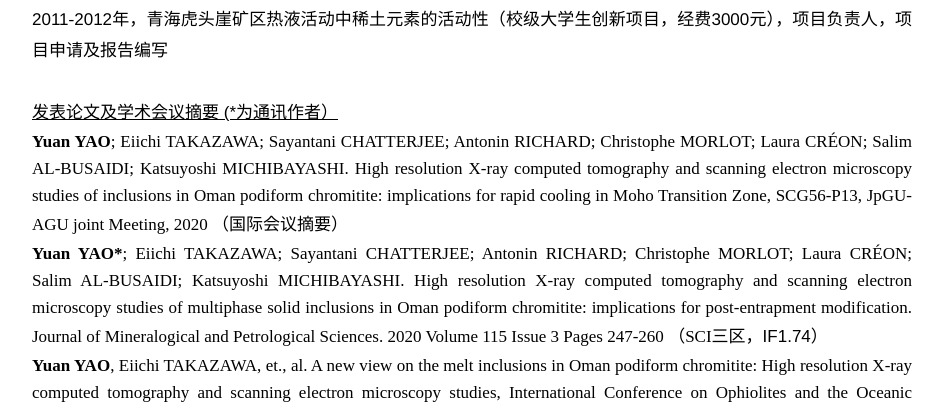
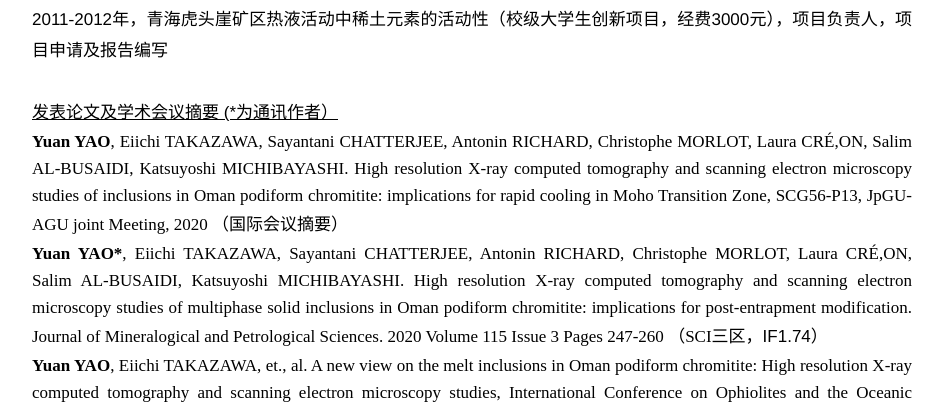
Before and after one commit to saogangan/yuanyao.github-io, a plain HTML site: page cv.html in a window 1280 px wide. Shown: the part 1360-1764 px from the top of the page, without its empty margins (169-1112 px from the left). Drawn offline with Linux system fonts and the light colour scheme; no server answers; a script that the page names is missing.

Commit message:
Update cv.html

```diff
--- a/cv.html
+++ b/cv.html
@@ -104,8 +104,8 @@ html { -webkit-font-smoothing: antialiased; -moz-osx-font-smoothing: grayscale;
 <p class="p5 f9">2011<span class="f8">-</span>2012<span class="f7">&#x5e74;&#xff0c;&#x9752;&#x6d77;&#x864e;&#x5934;&#x5d16;&#x77ff;&#x533a;&#x70ed;&#x6db2;&#x6d3b;&#x52a8;&#x4e2d;&#x7a00;&#x571f;&#x5143;&#x7d20;&#x7684;&#x6d3b;&#x52a8;&#x6027;&#xff08;&#x6821;&#x7ea7;&#x5927;&#x5b66;&#x751f;&#x521b;&#x65b0;&#x9879;&#x76ee;&#xff0c;&#x7ecf;&#x8d39;</span>3000<span class="f7">&#x5143;&#xff09;&#xff0c;&#x9879;&#x76ee;&#x8d1f;&#x8d23;&#x4eba;&#xff0c;&#x9879;&#x76ee;&#x7533;&#x8bf7;&#x53ca;&#x62a5;&#x544a;&#x7f16;&#x5199;</span></p>
 <p class="p5 f7"><br></p>
 <p class="p5"><span class="f11">&#x53d1;&#x8868;&#x8bba;&#x6587;&#x53ca;&#x5b66;&#x672f;&#x4f1a;&#x8bae;&#x6458;&#x8981; (*&#x4e3a;&#x901a;&#x8baf;&#x4f5c;&#x8005;&#xff09;</span></p>
-<p class="p5 f12">Yuan YAO<span class="f8">; Eiichi TAKAZAWA; Sayantani CHATTERJEE; Antonin RICHARD; Christophe MORLOT; Laura CR&Eacute;ON; Salim AL-BUSAIDI; Katsuyoshi MICHIBAYASHI. High resolution X-ray computed tomography and scanning electron microscopy studies of inclusions in Oman podiform chromitite: implications for rapid cooling in Moho Transition Zone, SCG56-P13, JpGU-AGU joint Meeting, 2020 </span><span class="f7">&#xff08;&#x56fd;&#x9645;&#x4f1a;&#x8bae;&#x6458;&#x8981;&#xff09;</span></p>
-<p class="p5 f12">Yuan YAO*<span class="f8">; Eiichi TAKAZAWA; Sayantani CHATTERJEE; Antonin RICHARD; Christophe MORLOT; Laura CR&Eacute;ON; Salim AL-BUSAIDI; Katsuyoshi MICHIBAYASHI. High resolution X-ray computed tomography and scanning electron microscopy studies of multiphase solid inclusions in Oman podiform chromitite: implications for post-entrapment modification. Journal of Mineralogical and Petrological Sciences. 2020 Volume 115 Issue 3 Pages 247-260 </span><span class="f7">&#xff08;</span><span class="f8">SCI</span><span class="f7">&#x4e09;&#x533a;&#xff0c;IF1.74&#xff09;</span></p>
+<p class="p5 f12">Yuan YAO<span class="f8">, Eiichi TAKAZAWA, Sayantani CHATTERJEE, Antonin RICHARD, Christophe MORLOT, Laura CR&Eacute,ON, Salim AL-BUSAIDI, Katsuyoshi MICHIBAYASHI. High resolution X-ray computed tomography and scanning electron microscopy studies of inclusions in Oman podiform chromitite: implications for rapid cooling in Moho Transition Zone, SCG56-P13, JpGU-AGU joint Meeting, 2020 </span><span class="f7">&#xff08;&#x56fd;&#x9645;&#x4f1a;&#x8bae;&#x6458;&#x8981;&#xff09;</span></p>
+<p class="p5 f12">Yuan YAO*<span class="f8">, Eiichi TAKAZAWA, Sayantani CHATTERJEE, Antonin RICHARD, Christophe MORLOT, Laura CR&Eacute,ON, Salim AL-BUSAIDI, Katsuyoshi MICHIBAYASHI. High resolution X-ray computed tomography and scanning electron microscopy studies of multiphase solid inclusions in Oman podiform chromitite: implications for post-entrapment modification. Journal of Mineralogical and Petrological Sciences. 2020 Volume 115 Issue 3 Pages 247-260 </span><span class="f7">&#xff08;</span><span class="f8">SCI</span><span class="f7">&#x4e09;&#x533a;&#xff0c;IF1.74&#xff09;</span></p>
 <p class="p5 f12">Yuan YAO<span class="f8">, Eiichi TAKAZAWA, et., al. A new view on the melt inclusions in Oman podiform chromitite: High resolution X-ray computed tomography and scanning electron microscopy studies, International Conference on Ophiolites and the Oceanic Lithosphere, 2020 </span><span class="f7">&#xff08;&#x56fd;&#x9645;&#x4f1a;&#x8bae;&#x6458;&#x8981;&#xff09;</span></p>
 <p class="p5 f12">Yuan YAO<span class="f7">, </span><span class="f8">Eiichi TAKAZAWA</span><span class="f7">&#xff0c;</span><span class="f8">The evolution of melt inclusions in podiform chromitite in Oman</span><span class="f7">&#xff0c;</span><span class="f8">SCG49-P06, Japan Geoscience Union Meeting, 2019 </span><span class="f7">&#xff08;&#x56fd;&#x9645;&#x4f1a;&#x8bae;&#x6458;&#x8981;&#xff09;</span></p>
 <p class="p5 f12">Yuan YAO<span class="f8">, Eiichi TAKAZAWA, A new discovery of chromite-hosted inclusions from chromitites of the Samail ophiolite of Oman, SCG54-P11, Japan Geoscience Union Meeting, 2018 </span><span class="f7">&#xff08;&#x56fd;&#x9645;&#x4f1a;&#x8bae;&#x6458;&#x8981;&#xff09;</span></p>
```
